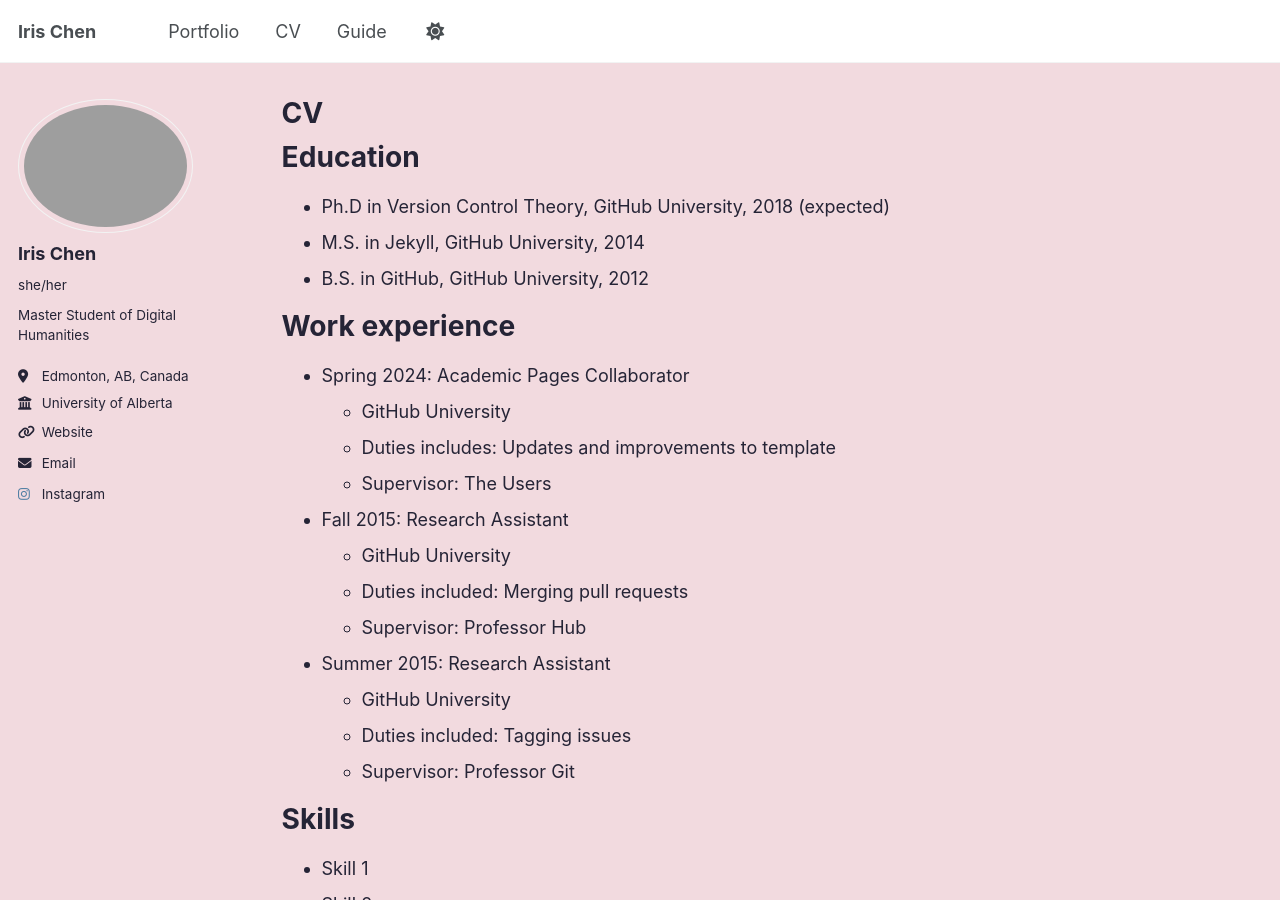
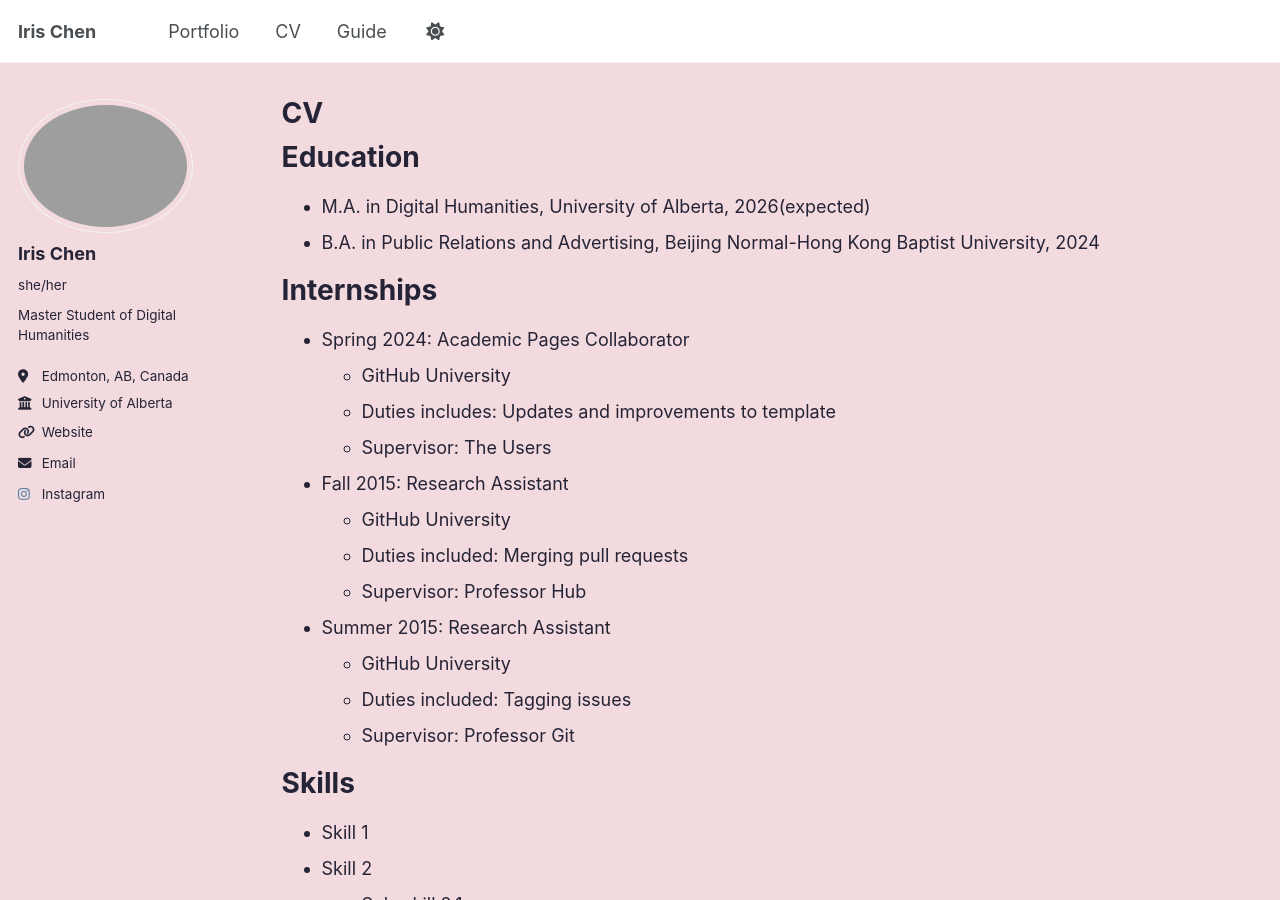
Before and after one commit to irischen09/aboutiris, a Jekyll site: the page built from _pages/cv.md, in a window 1280 px wide and 900 px high. Built offline with Jekyll 4.4.1, drawn with Linux system fonts in a browser that asks for light colours.

Commit message:
Update cv.md

```diff
--- a/_pages/cv.md
+++ b/_pages/cv.md
@@ -11,11 +11,10 @@ redirect_from:
 
 Education
 ======
-* Ph.D in Version Control Theory, GitHub University, 2018 (expected)
-* M.S. in Jekyll, GitHub University, 2014
-* B.S. in GitHub, GitHub University, 2012
+* M.A. in Digital Humanities, University of Alberta, 2026(expected)
+* B.A. in Public Relations and Advertising, Beijing Normal-Hong Kong Baptist University, 2024
 
-Work experience
+Internships
 ======
 * Spring 2024: Academic Pages Collaborator
   * GitHub University
```
